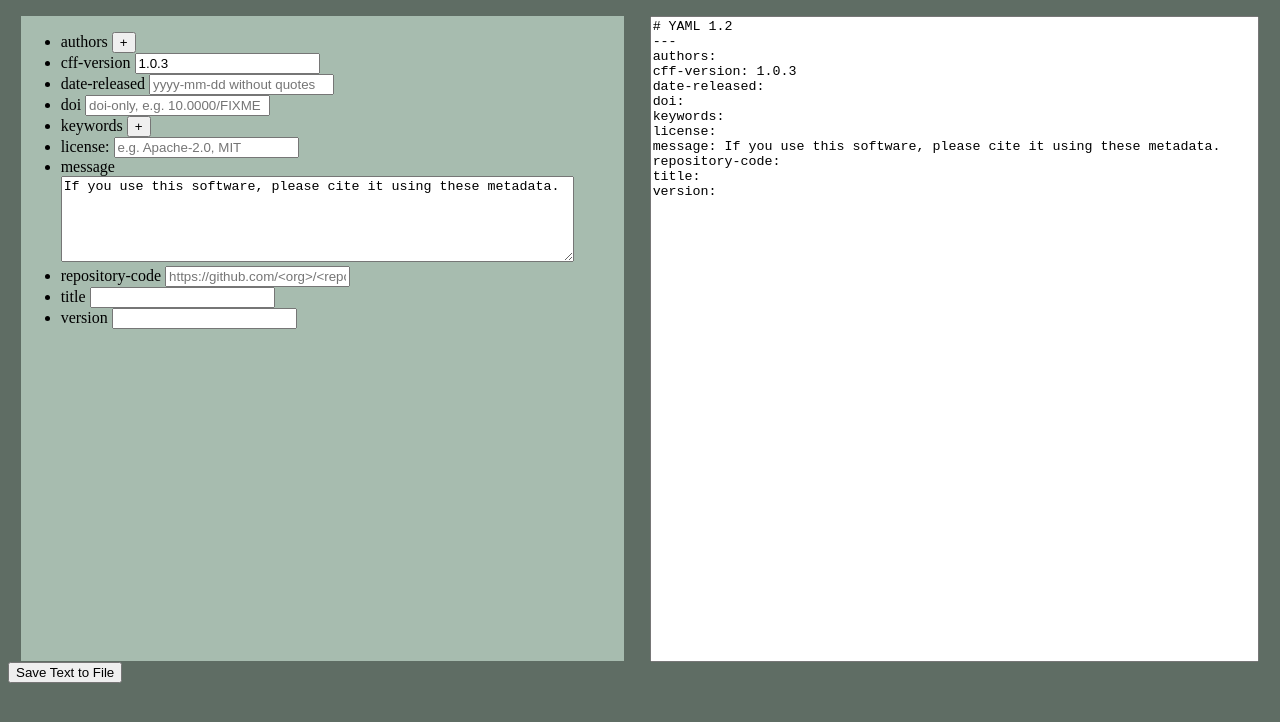
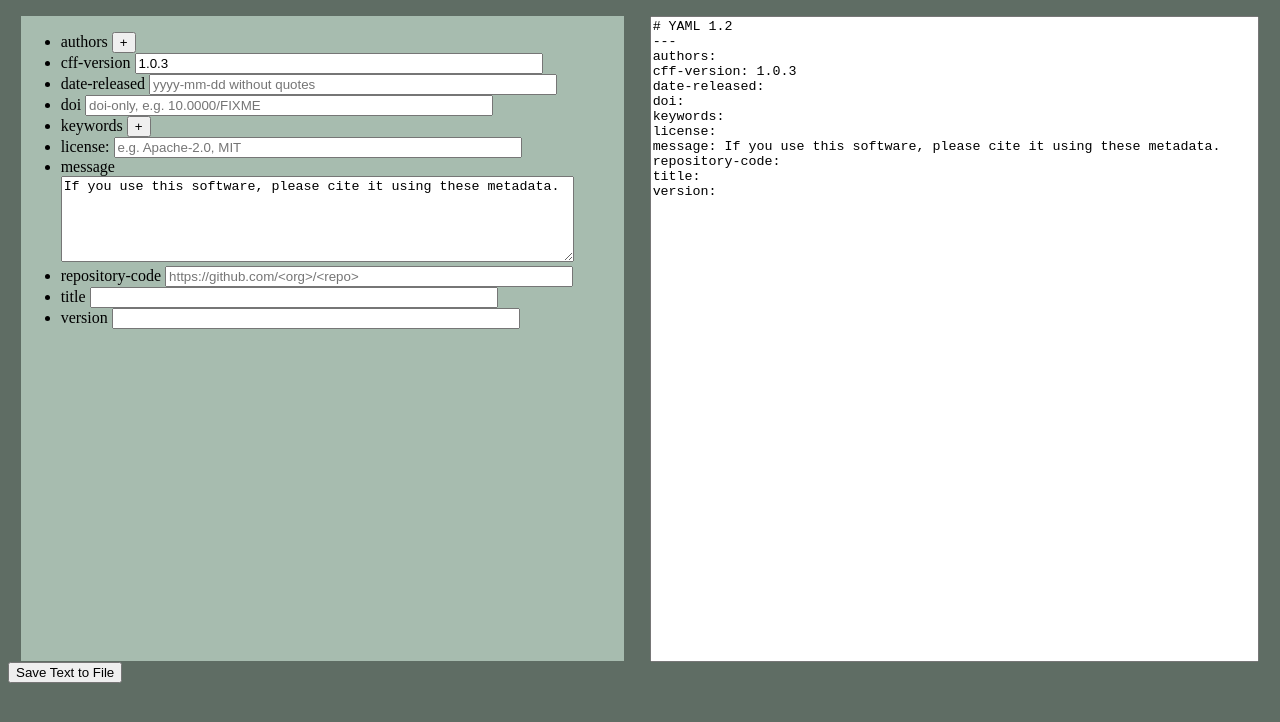
Before and after one commit to citation-file-format/cff-initializer-javascript-v1, a Vue app: page / in a window 1280 px wide. Shown: the top 722 px of the page. Built offline with nearby package versions, Linux system fonts and the light colour scheme.

Commit message:
reintroduced non-official min-width property to size the input text box

```diff
--- a/src/Form.vue
+++ b/src/Form.vue
@@ -245,4 +245,8 @@ export default {
         resize: vertical;
     }
 
+    input {
+        min-width: 400px;
+    }
+
 </style>
```
